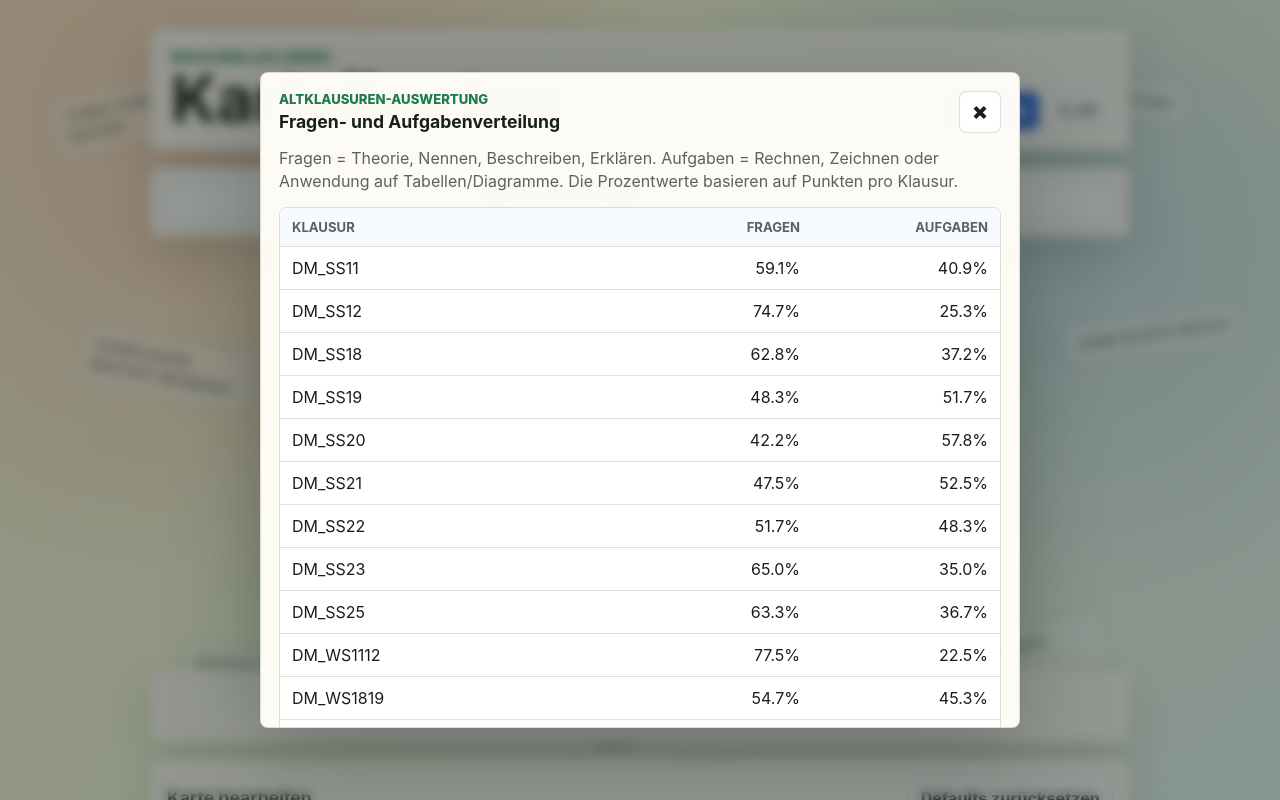
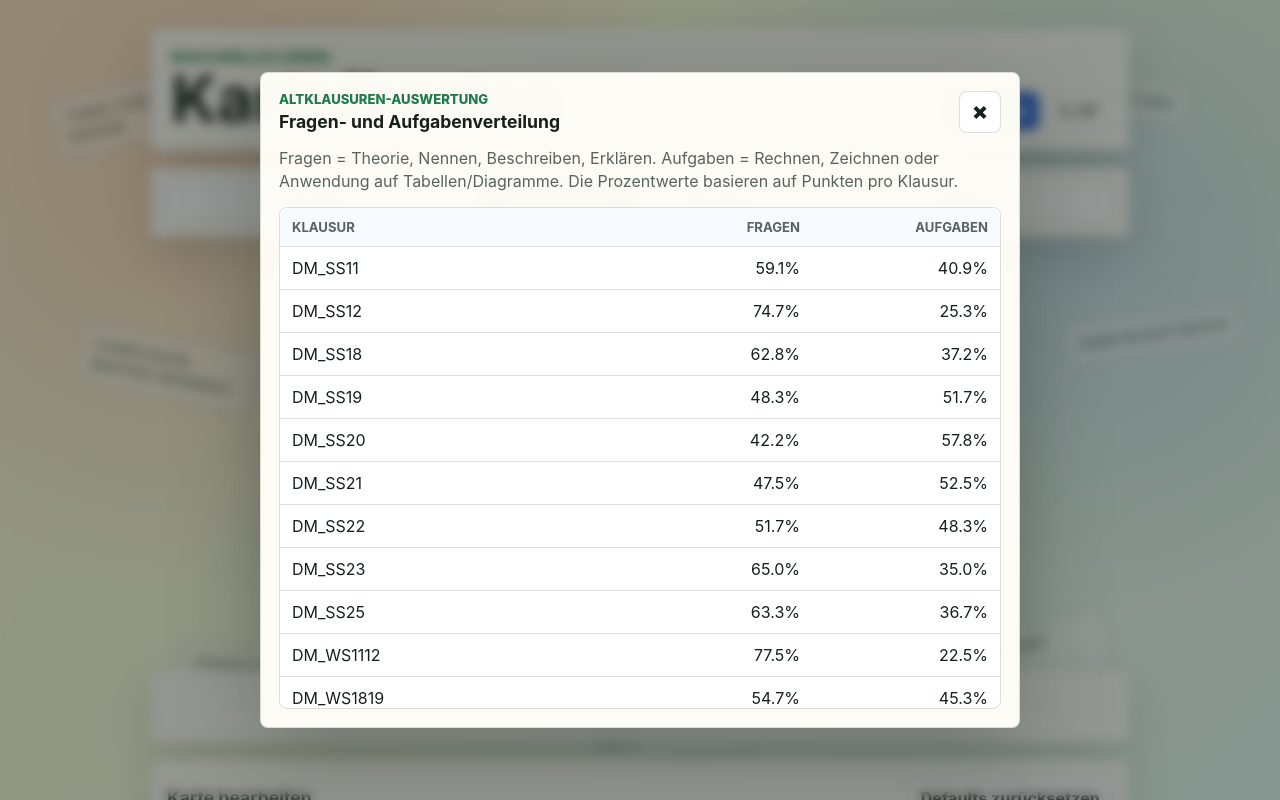
Before and after one commit to MonkeyDBlank/MaschinellesLernenKarteikartenWebsite, a plain HTML site: page index.html in a window 1280 px wide. Both pictures are taken after a click on the button "Statistik". Shown: the top 800 px of the page. Drawn offline with Linux system fonts and the light colour scheme.

Commit message:
Fix statistics modal scrolling

```diff
--- a/script.js
+++ b/script.js
@@ -351,12 +351,14 @@ function renderStatsTable() {
 function openStatsModal() {
   elements.statsModal.classList.add("open");
   elements.statsModal.setAttribute("aria-hidden", "false");
+  document.body.classList.add("modal-open");
   elements.closeStatsBtn.focus();
 }
 
 function closeStatsModal() {
   elements.statsModal.classList.remove("open");
   elements.statsModal.setAttribute("aria-hidden", "true");
+  document.body.classList.remove("modal-open");
   elements.statsBtn.focus();
 }
 
--- a/styles.css
+++ b/styles.css
@@ -26,6 +26,10 @@ body {
     radial-gradient(circle at 82% 18%, rgba(45, 108, 223, 0.24), transparent 28%),
     linear-gradient(135deg, #fff4d2 0%, #f7ffe0 42%, #dff7ff 100%);
   overflow-x: hidden;
+}
+
+body.modal-open {
+  overflow: hidden;
 }
 
 button,
@@ -396,9 +400,10 @@ input:focus-visible {
   position: relative;
   z-index: 1;
   display: grid;
+  grid-template-rows: auto auto minmax(0, 1fr);
   gap: 14px;
   width: min(760px, 100%);
-  max-height: min(82vh, 760px);
+  height: min(82vh, 760px);
   overflow: hidden;
   padding: 18px;
   border: 1px solid var(--line);
@@ -433,7 +438,10 @@ input:focus-visible {
 }
 
 .table-wrap {
+  min-height: 0;
   overflow: auto;
+  overscroll-behavior: contain;
+  -webkit-overflow-scrolling: touch;
   border: 1px solid var(--line);
   border-radius: 8px;
 }
@@ -542,7 +550,7 @@ tr:last-child td {
   }
 
   .modal-panel {
-    max-height: 88vh;
+    height: 88vh;
     padding: 14px;
   }
 
```
